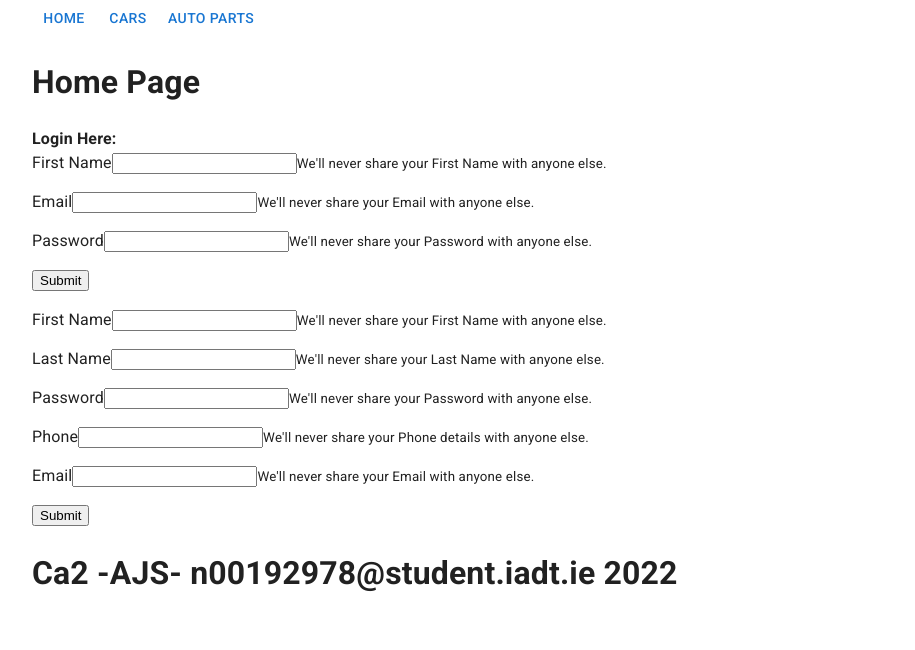
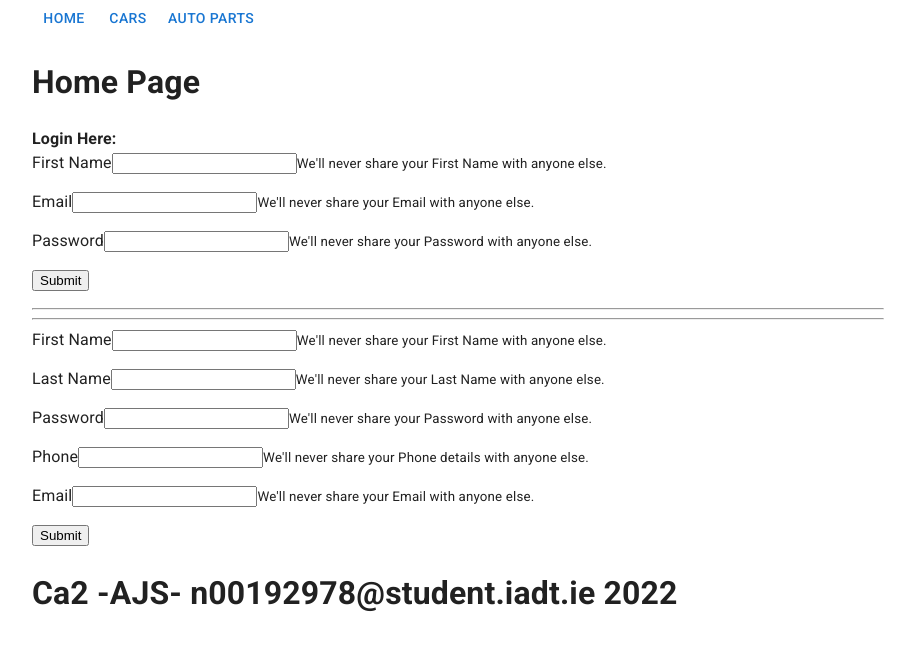
Before and after one commit to Derek-n00192978/AJS_CA2_N00192978-001, a React (Create React App) app: page / in a window 1280 px wide. Shown: the top 650 px of the page, without its empty margins (182-1097 px from the left). Built offline with nearby package versions, Linux system fonts and the light colour scheme.

Commit message:
Home page changed

```diff
--- a/src/pages/Home.js
+++ b/src/pages/Home.js
@@ -15,6 +15,8 @@ const Home = (props) => {
             <h4>You are logged in to the web application ---- Enjoy</h4>
             </div>
         )}
+        <hr></hr>
+        <hr></hr>
         {(!props.authenticated) ? (
             <RegisterForm onAuthenticated={props.onAuthenticated}/>
         ): (
```
